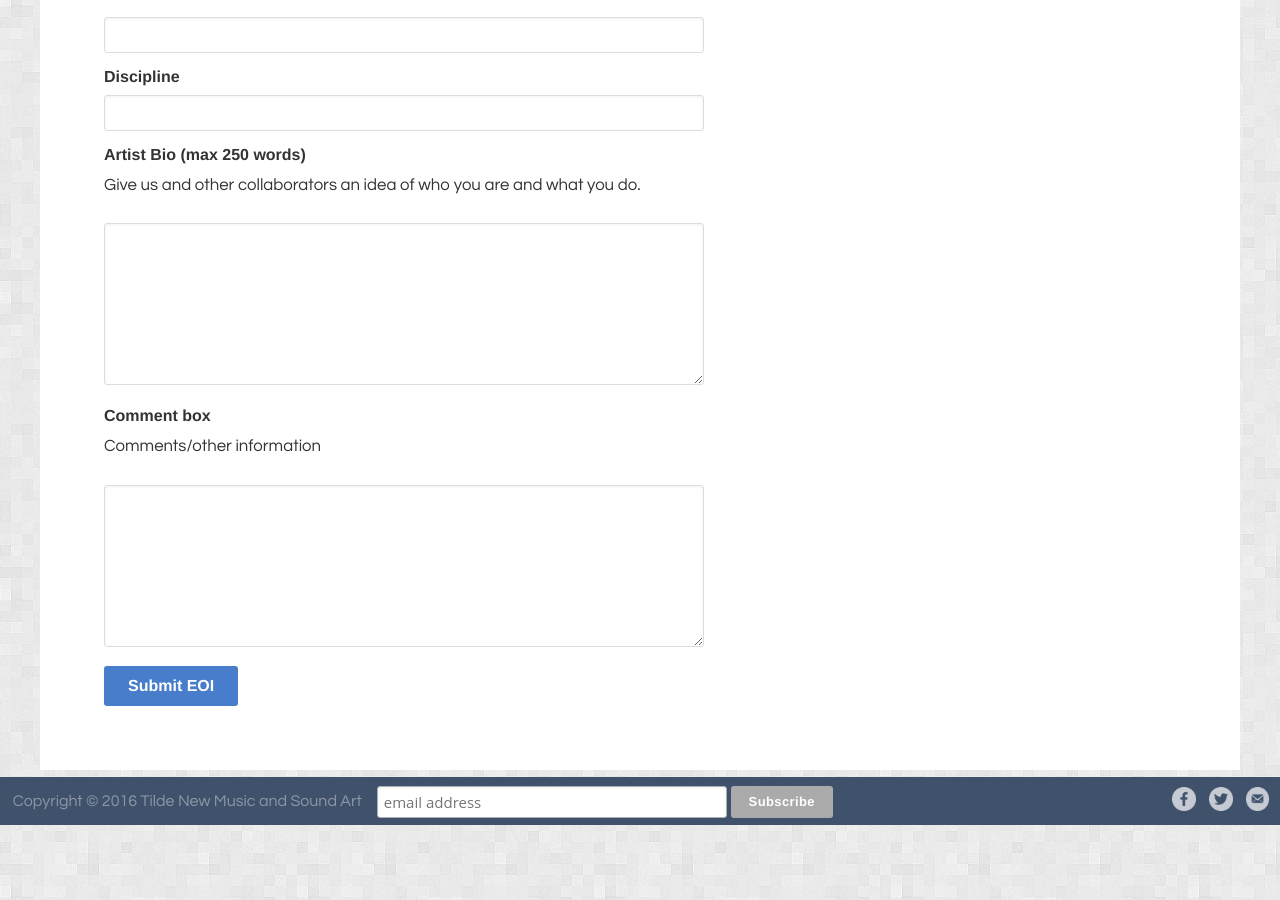
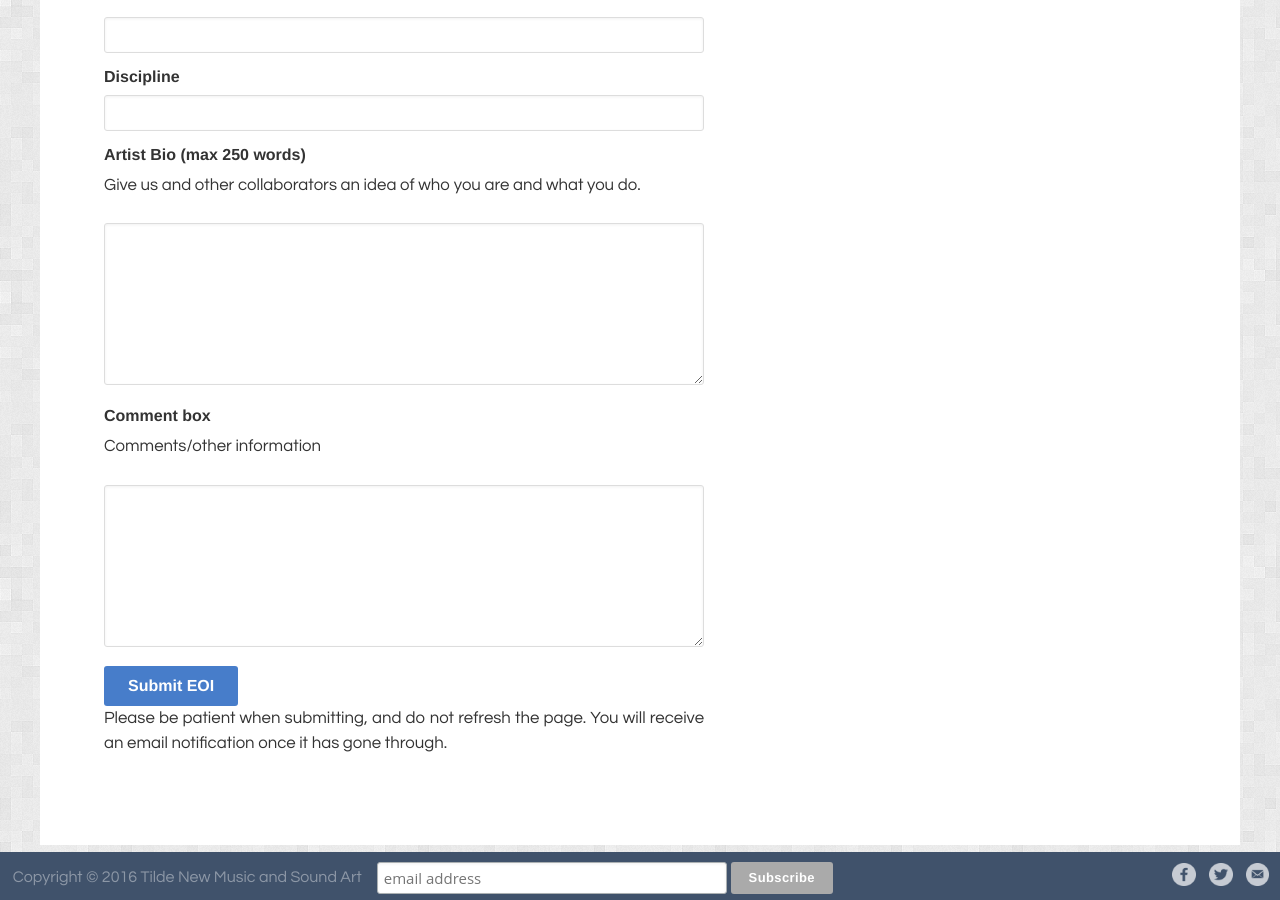
Before and after one commit to unclewalter/tilde-festival-website, a Jekyll site: the page built from pages/eoi-collab.html, in a window 1280 px wide and 900 px high, scrolled down 885 px. Built offline with Jekyll 4.4.1, drawn with Linux system fonts in a browser that asks for light colours.

Commit message:
Added submission time disclaimer.

```diff
--- a/pages/eoi-collab.html
+++ b/pages/eoi-collab.html
@@ -33,4 +34,5 @@
   </form>
 
   <button type="submit" name="submit" id="submitEOI">Submit EOI</button><br />
+  <p>Please be patient when submitting, and do not refresh the page. You will receive an email notification once it has gone through.</p>
 </div>
```
Also changed, not shown: other parts of pages/eoi-collab.html (+1 -0 lines).
